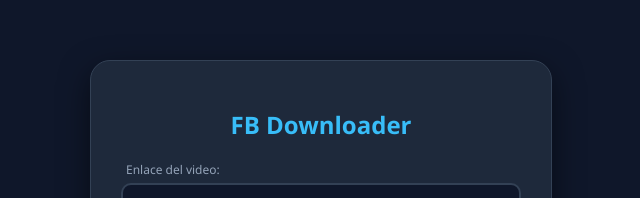
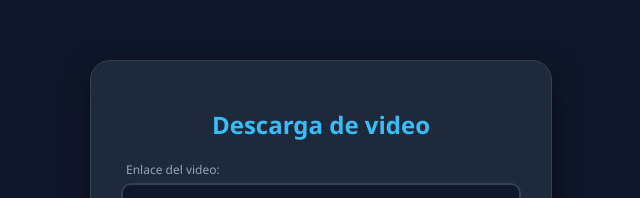
Before and after one commit to chinchainfo-hub/fb-dowloader, a website: page index.html in a window 1280 px wide. Shown: the part 220-418 px from the top of the page, without its empty margins (319-959 px from the left). Drawn offline with Linux system fonts and the light colour scheme.

Commit message:
Update index.html

```diff
--- a/index.html
+++ b/index.html
@@ -3,7 +3,7 @@
 <head>
     <meta charset="UTF-8">
     <meta name="viewport" content="width=device-width, initial-scale=1.0">
-    <title>FB Downloader - Custom Name</title>
+    <title>Videos de Facebook</title>
     <style>
         :root {
             --primary: #38bdf8;
@@ -38,7 +38,7 @@
 <body>
 
     <div class="container">
-        <h1>FB Downloader</h1>
+        <h1>Descarga de video</h1>
 
         <span class="label-text">Enlace del video:</span>
         <input type="text" id="videoUrl" placeholder="https://www.facebook.com/...">
```
